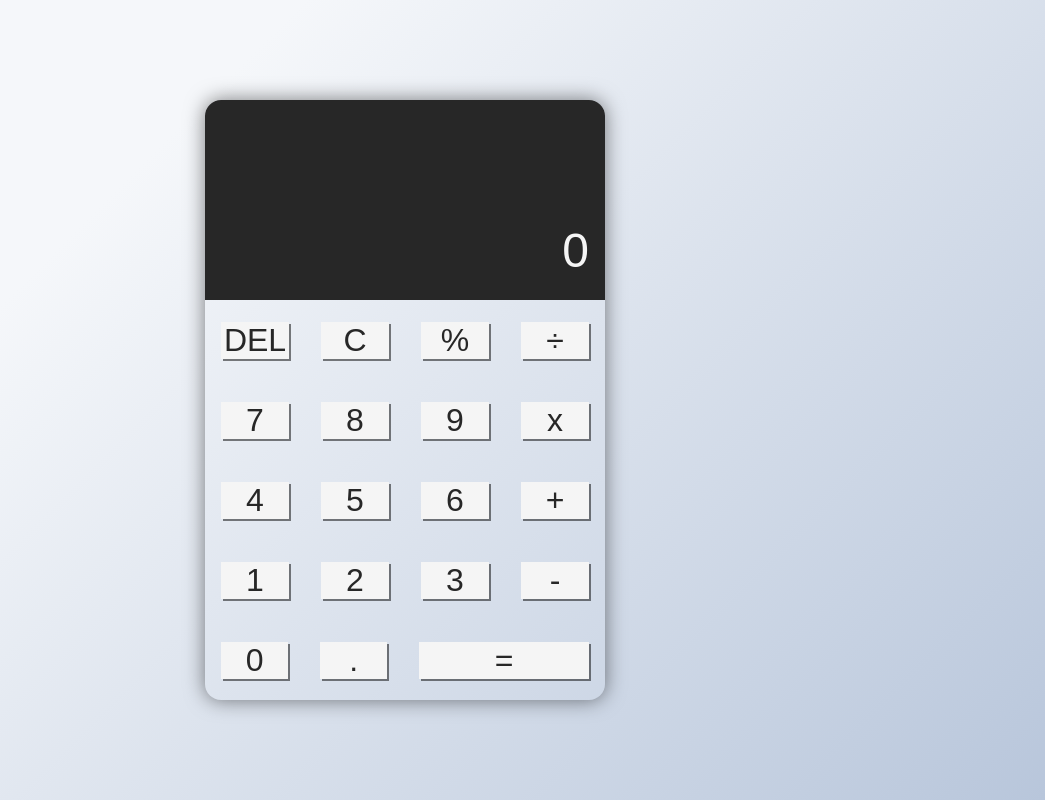
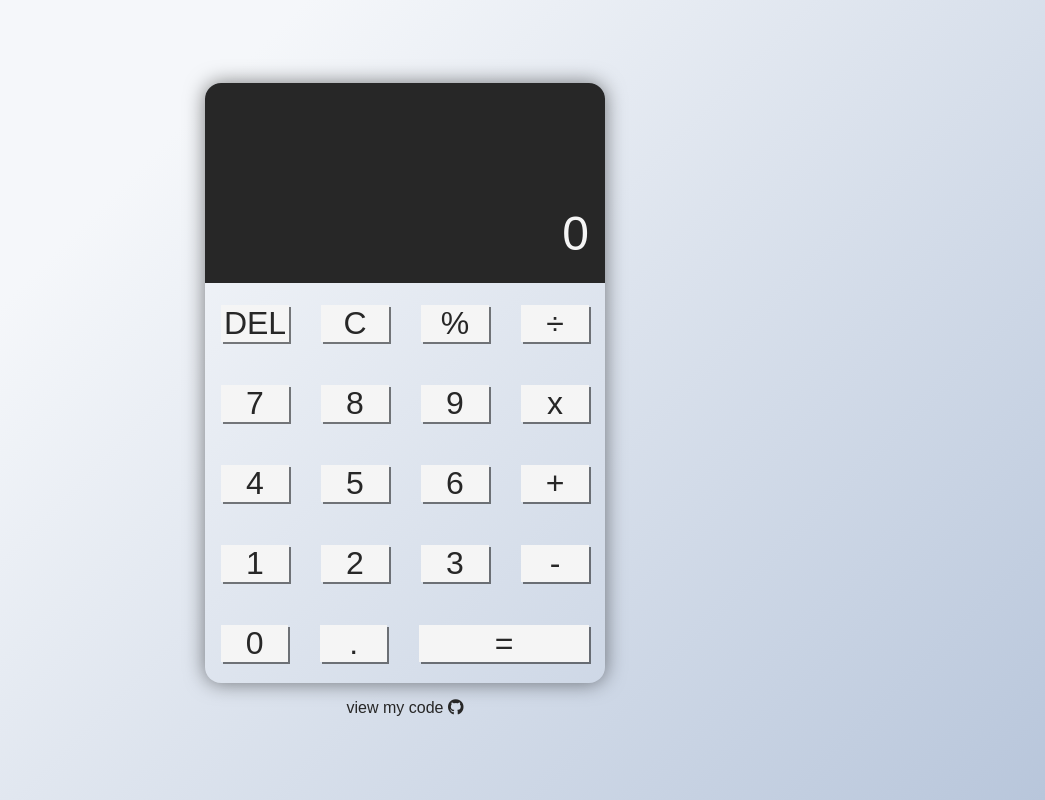
Before and after one commit to ianbrdeguzman/calculator, a plain HTML site: page index.html in a window 1280 px wide. Shown: the whole page, without its empty margins (235-1280 px from the left). Drawn offline with Linux system fonts and the light colour scheme.

Commit message:
added link to github

```diff
--- a/index.html
+++ b/index.html
@@ -20,5 +20,8 @@
             </div>
         </div>
     </div>
+    <footer>
+        <p><a href="https://ianbrdeguzman.github.io/calculator/">view my code <i class="fab fa-github"></i></a></p>
+    </footer>
 </body>
 </html>
--- a/style.css
+++ b/style.css
@@ -10,6 +10,7 @@ body {
     width: 100vw;
     height: 100vh;
     display: flex;
+    flex-direction: column;
     justify-content: center;
     align-items: center;
     background-color: #b8c6db;
@@ -90,3 +91,12 @@ button:active {
 #calculate {
     flex-grow: 7;
 }
+
+footer {
+    margin-top: 1rem;
+}
+
+footer p a {
+    text-decoration: none;
+    color: #272727;
+}
```
